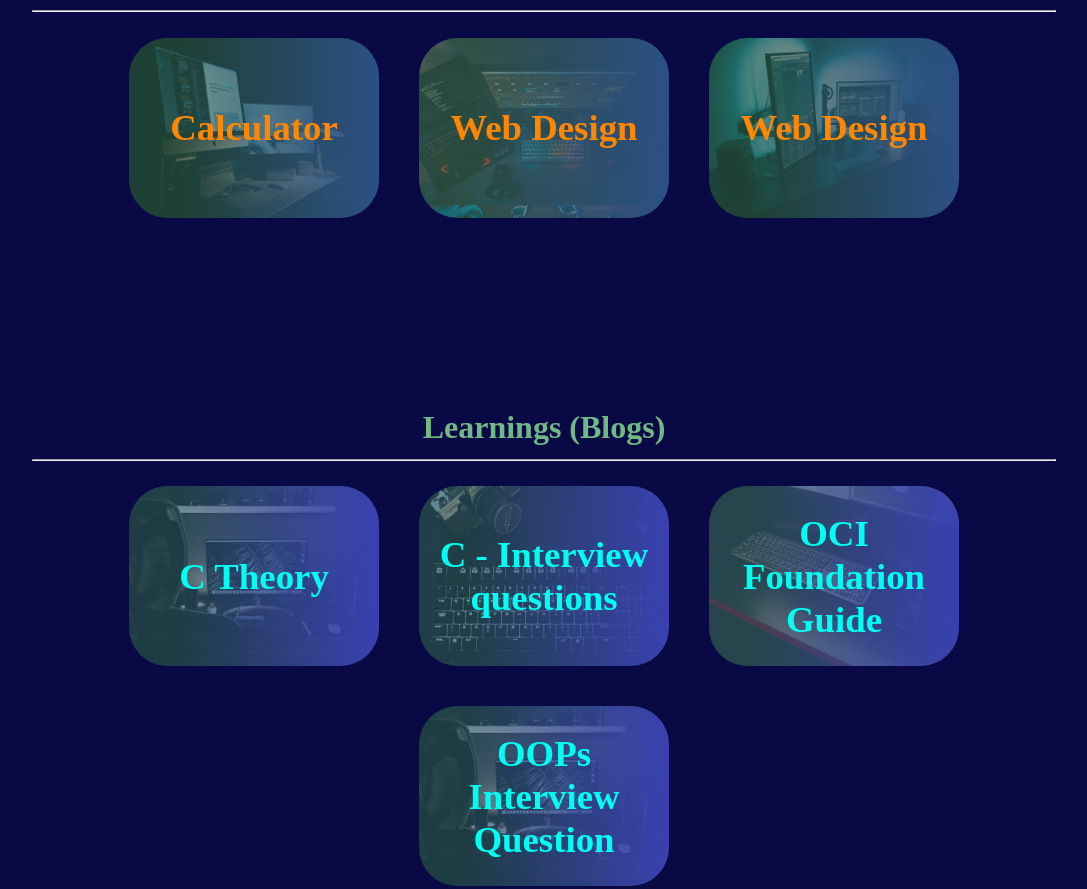
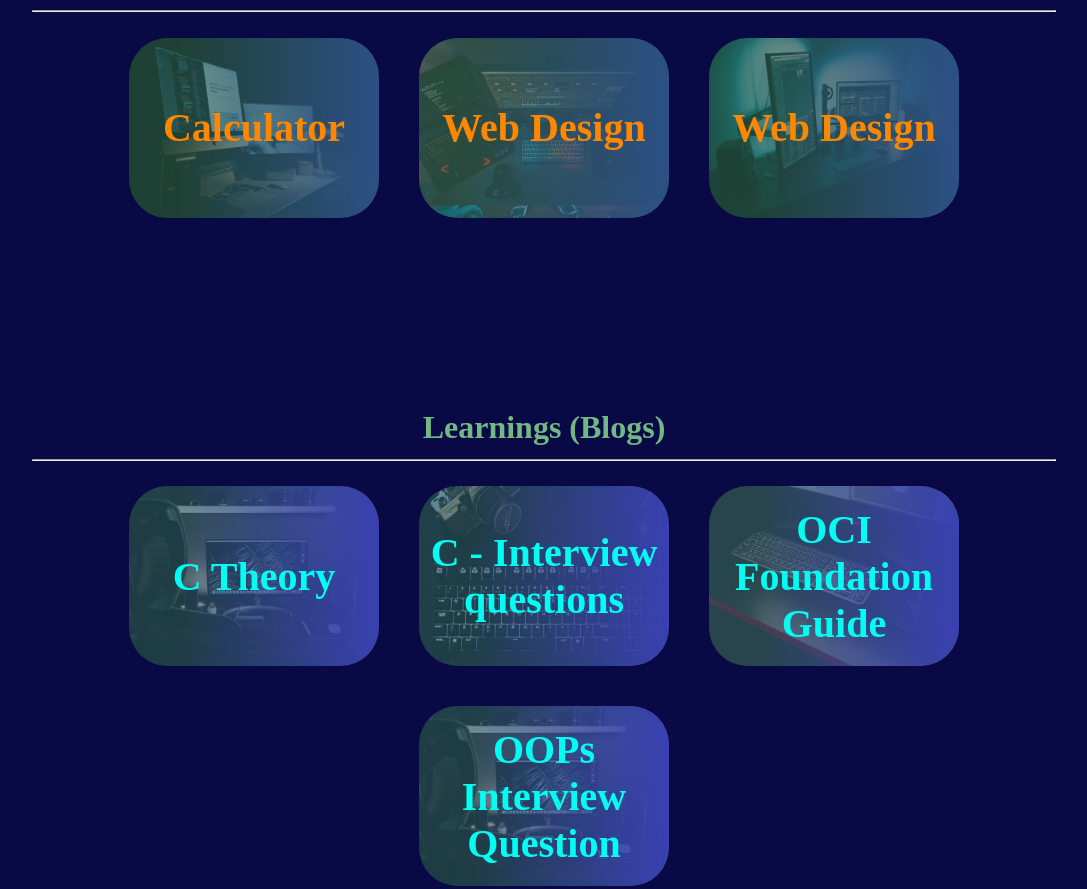
Before and after one commit to Sourav-Parida/Sourav-Parida.github.io, a plain HTML site: page index.html in a window 1280 px wide. Shown: the part 1478-2367 px from the top of the page, without its empty margins (96-1183 px from the left). Drawn offline with nearby package versions, Linux system fonts and the light colour scheme.

Commit message:
20-jan-24

```diff
--- a/style2,3.css
+++ b/style2,3.css
@@ -94,7 +94,7 @@
 }
 
 .s3-box .img-layer h4{
-    font-size: 2.3em;
+    font-size: 2.5em;
     text-align: center;
 
 }
@@ -127,7 +127,7 @@
 }
 
 .s3-box .img-layer h4:hover{
-    font-size:2.7vw;
+    font-size:2.6em;
     color: rgb(255, 251, 0);
 
 }
--- a/style4.css
+++ b/style4.css
@@ -46,7 +46,7 @@
 }
 
 .s4-box .img-layer h4{
-    font-size: 2.3em;
+    font-size: 2.5em;
     text-align: center;
 
 }
@@ -79,7 +79,7 @@
 }
 
 .s4-box .img-layer h4:hover{
-    font-size:2.7vw;
+    font-size:2.6em;
     color: rgb(2, 255, 65);
 
 }
```
